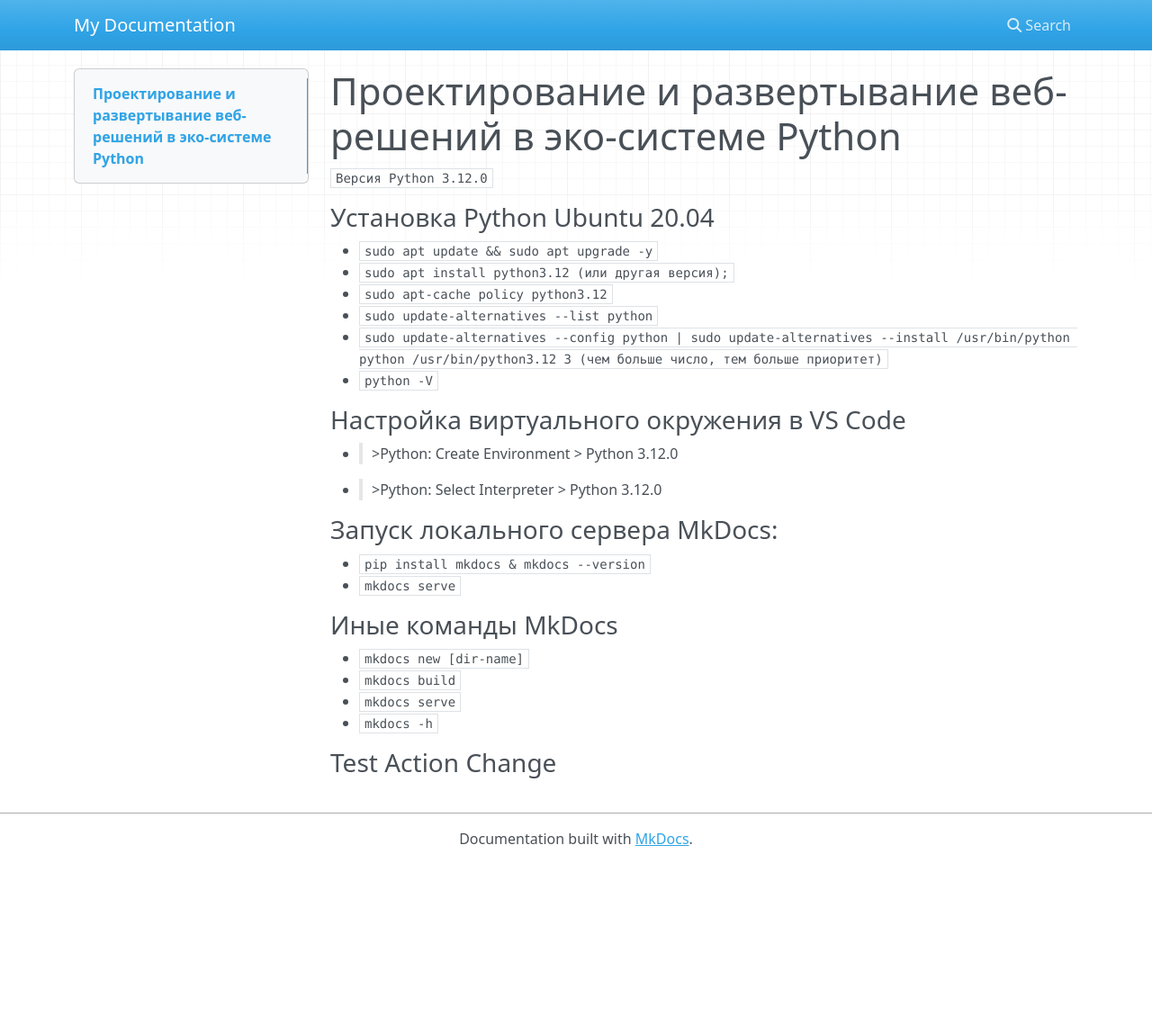
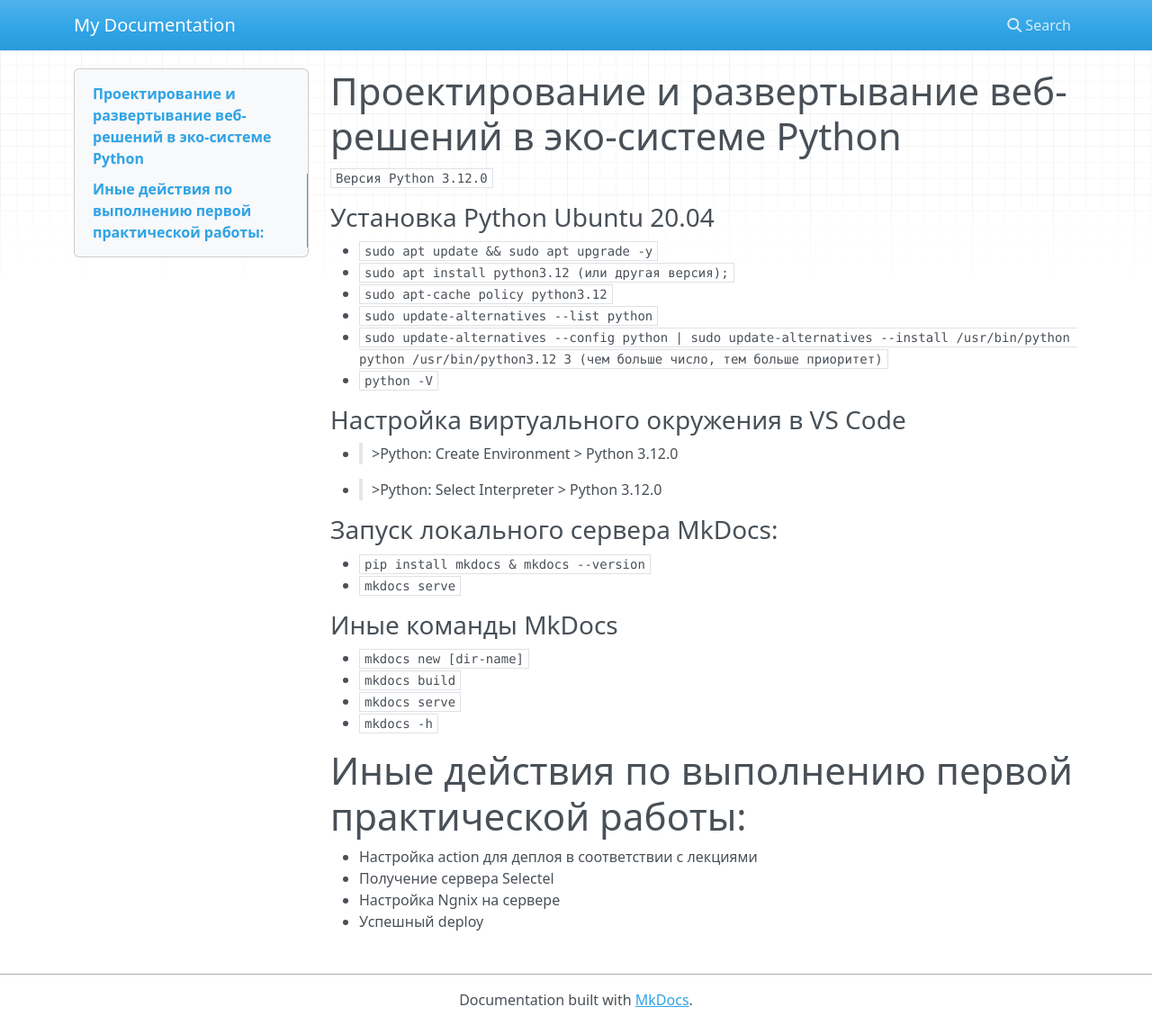
Before and after one commit to MypyMypy/itmo_2course_python, an MkDocs documentation site: the page built from docs/index.md, in a window 1280 px wide and 1139 px high. Shown: the whole window at 90% size. Built offline with MkDocs 1.6.1, drawn with Linux system fonts in a browser that asks for light colours; nearby versions of some CDN libraries.

Commit message:
info: first ex done

```diff
--- a/docs/index.md
+++ b/docs/index.md
@@ -28,4 +28,9 @@
 - `mkdocs serve`
 - `mkdocs -h`
 
-### Test Action Change
+# Иные действия по выполнению первой практической работы:
+
+- Настройка action для деплоя в соответствии с лекциями
+- Получение сервера Selectel
+- Настройка Ngnix на сервере
+- Успешный deploy
```
Also changed, not shown: docs/gh-pages-deploy.yaml (deleted, +0 -32 lines).
